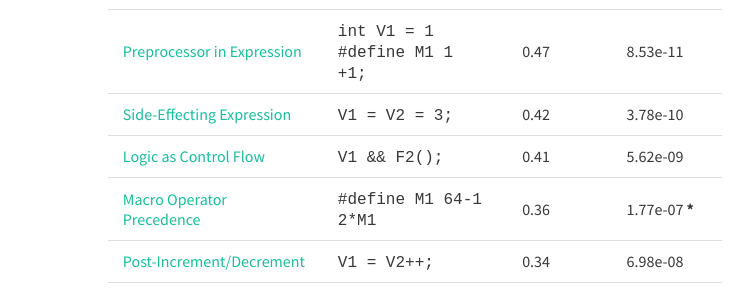
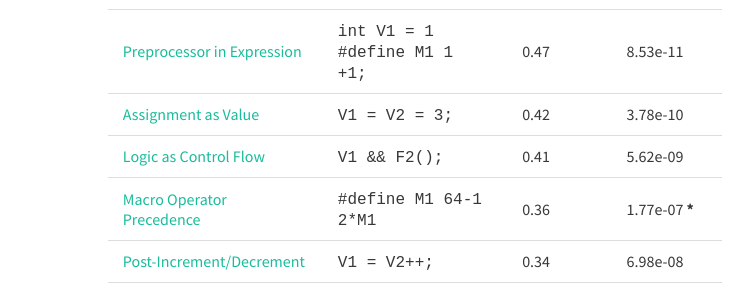
Before and after one commit to AtomsofConfusion/AtomsofConfusion.github.io, a Jekyll site: the page built from data.html, in a window 1280 px wide and 900 px high, scrolled down 432 px. Shown: the part 156-451 px from the top of the window, without its empty margins (225-978 px from the left). Built offline with Jekyll 4.4.1, drawn with Linux system fonts in a browser that asks for light colours; nearby versions of some CDN libraries.

Commit message:
Reapply side-effect -> assignment value

```diff
--- a/data.html
+++ b/data.html
@@ -71,7 +71,7 @@
   <tr class="accepted" > <td> <a href='#preprocessor-expression'> Preprocessor in Expression  </a></td>  <td><code>int V1 = 1
 #define M1 1
 +1;</code></td>  <td align="right"> 0.47 </td> <td> 8.53e-11 </td> </tr>
-  <tr class="accepted" > <td> <a href='#side-effect'> Side-Effecting Expression  </a></td>  <td><code>V1 = V2 = 3; </code></td>  <td align="right"> 0.42 </td> <td> 3.78e-10 </td> </tr>
+  <tr class="accepted" > <td> <a href='#assignment-value'> Assignment as Value </a></td>  <td><code>V1 = V2 = 3; </code></td>  <td align="right"> 0.42 </td> <td> 3.78e-10 </td> </tr>
   <tr class="accepted" > <td> <a href='#logic-control'> Logic as Control Flow  </a></td>  <td><code>V1 && F2(); </code></td>  <td align="right"> 0.41 </td> <td> 5.62e-09 </td> </tr>
     <tr class="accepted" > <td> <a href='#macro-precedence'> Macro Operator Precedence  </a></td>  <td><code>#define M1 64-1
 2*M1 </code></td>  <td align="right"> 0.36 </td> <td> 1.77e-07 <b>*</b> </td> </tr>
```
